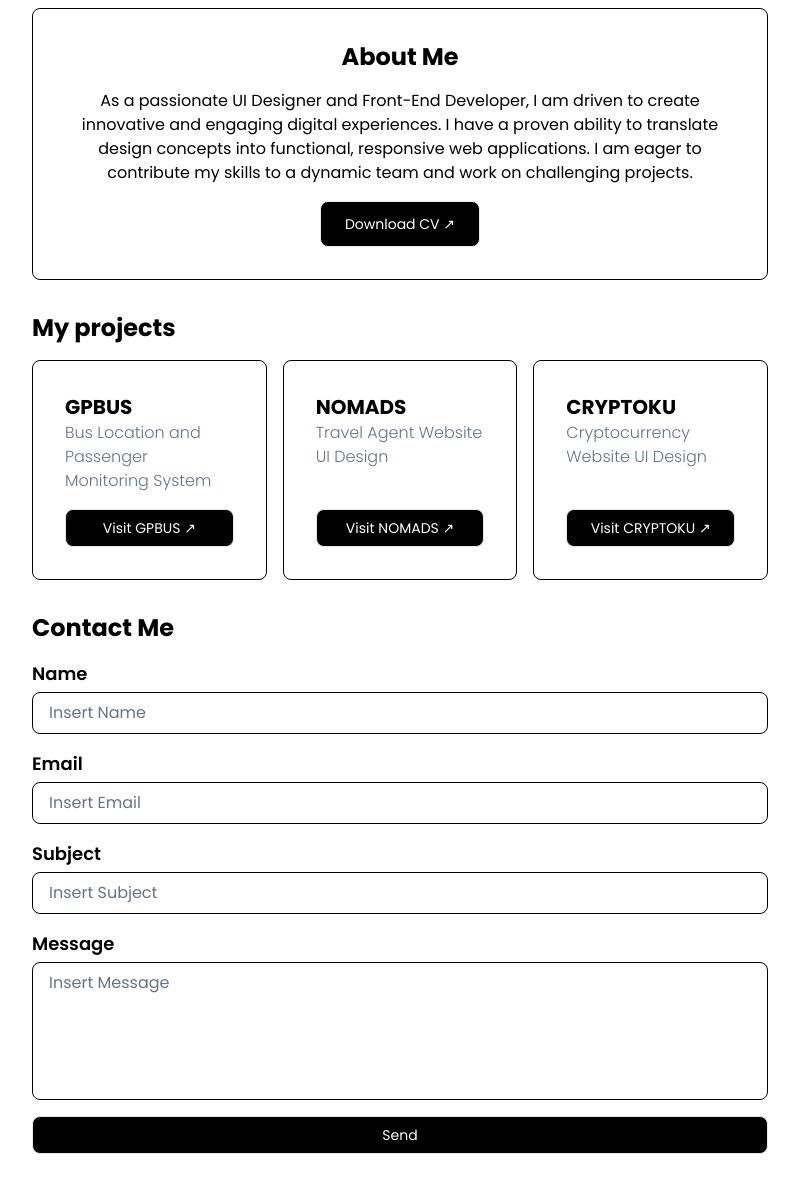
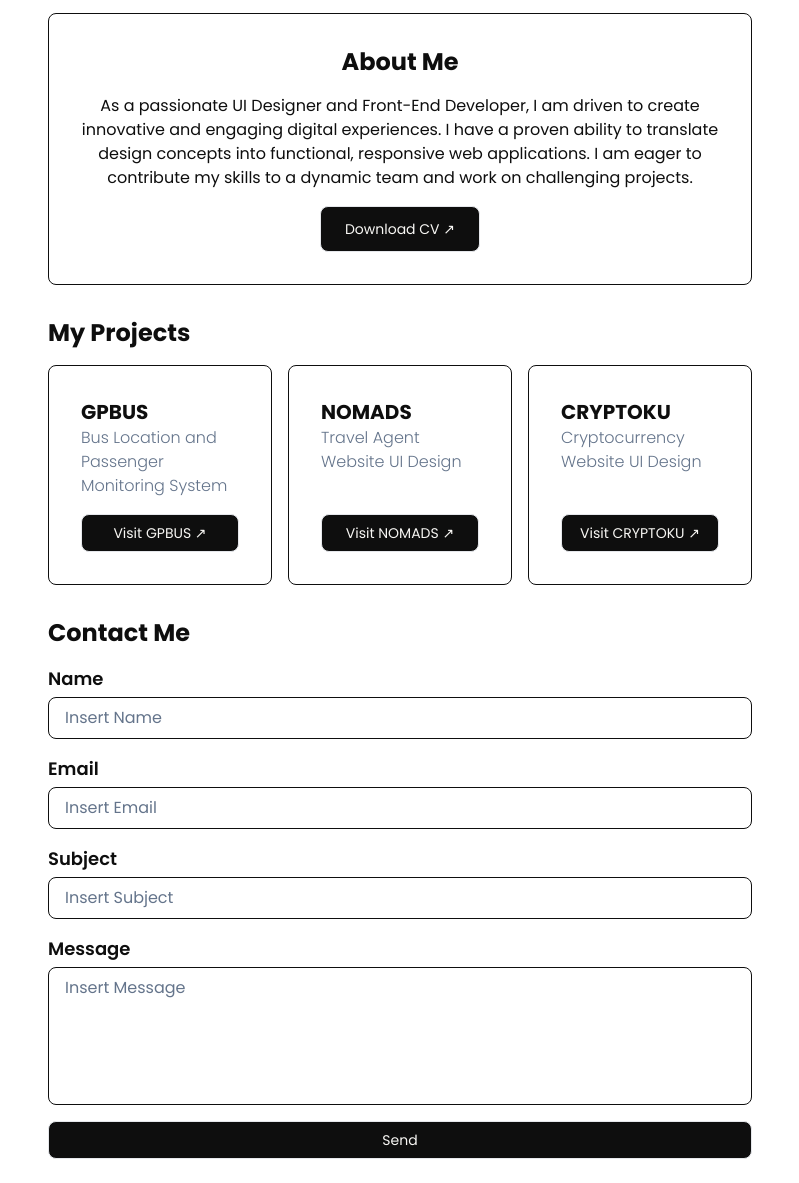
Before and after one commit to terjunnpayung/mywebsite, a website: page index.html in a window 1280 px wide. Shown: the part 508-1691 px from the top of the page, without its empty margins (240-1039 px from the left). Drawn offline with Linux system fonts and the light colour scheme.

Commit message:
update tailwind padding and color

```diff
--- a/index.html
+++ b/index.html
@@ -10,29 +10,30 @@
     <link rel="shortcut icon" href="dist/img/Slime Hejo Favicon.svg" type="image/x-icon">
 </head>
 
-<body class="font-poppins dark:bg-black">
-    <div id="mainContent" class="container flex flex-col gap-4 p-4 mx-auto">
+<body class="font-poppins dark:bg-[#0E0E0E]">
+    <div id="mainContent" class="container flex flex-col gap-4 p-4 mx-auto md:px-8 md:pt-8 md:pb-4">
         <!-- title -->
         <div class="flex items-center justify-between">
             <div class="flex items-center">
-                <h1 id="welcome" class="font-bold text-8xl dark:text-white">Hi</h1>
+                <h1 id="welcome" class="font-bold text-8xl dark:text-[#F8F7F4]">Hi</h1>
                 <h1 class="text-4xl">👋</h1>
             </div>
             <!-- dark mode toggle -->
             <button id="darkModeToggle"
-                class="px-4 py-2 text-sm text-white bg-black border border-black rounded-lg hover:bg-white hover:text-black hover:border hover:border-black hover:transition-all dark:text-black dark:bg-white dark:hover:bg-black dark:hover:text-white dark:hover:border dark:hover:border-white dark:border dark:border-white">DRK</button>
+                class="px-4 py-2 text-sm text-[#F8F7F4] bg-[#0E0E0E] border border-[#0E0E0E] rounded-lg hover:bg-[#F8F7F4] hover:text-[#0E0E0E] hover:border hover:border-[#0E0E0E] hover:transition-all dark:text-[#0E0E0E] dark:bg-[#F8F7F4] dark:hover:bg-[#0E0E0E] dark:hover:text-[#F8F7F4] dark:hover:border dark:hover:border-[#F8F7F4] dark:border dark:border-[#F8F7F4]">DRK</button>
         </div>
         <!-- profile -->
         <div class="flex flex-col flex-wrap gap-4 sm:flex-row lg:flex-row lg:flex-wrap">
             <!-- profile card -->
             <div id="profile"
-                class="bg-black border border-black rounded-lg p-10 flex flex-col items-center justify-center sm:flex-[1_0_calc(40%-16px)] dark:bg-white dark:border dark:border-white">
+                class="bg-[#0E0E0E] border border-[#0E0E0E] rounded-lg p-10 flex flex-col items-center justify-center sm:flex-[1_0_calc(40%-16px)] dark:bg-[#F8F7F4] dark:border dark:border-[#F8F7F4]">
                 <div class="overflow-hidden rounded-full">
                     <img class="rounded-full aspect-square w-28 hover:scale-[1.75] hover:transition-all hover:translate-y-[2rem]"
                         src="dist/img/FOTO JUNDI.jpg" alt="foto-profil">
                 </div>
-                <p class="pt-4 text-2xl font-semibold text-center text-white dark:text-black">Ismail Jundi</p>
-                <p class="text-sm font-light text-center text-white dark:text-black">UI Designer | Front-End Developer
+                <p class="pt-4 text-2xl font-semibold text-center text-[#F8F7F4] dark:text-[#0E0E0E]">Ismail Jundi</p>
+                <p class="text-sm font-light text-center text-[#F8F7F4] dark:text-[#0E0E0E]">UI Designer | Front-End
+                    Developer
                 </p>
                 <div class="flex gap-4 pt-4">
                     <a class="w-5 h-5 hover:motion-safe:animate-bounce dark:invert" href="https://github.com/uijunn"
@@ -51,57 +52,59 @@
             </div>
             <!-- description -->
             <div id="desc"
-                class="border border-black rounded-lg p-8 flex flex-col gap-4 items-center justify-center sm:flex-[1_0_calc(60%-16px)] dark:border-white">
-                <p class="text-lg text-center dark:text-white">I am currently a member of</p>
+                class="border border-[#0E0E0E] rounded-lg p-8 flex flex-col gap-4 items-center justify-center sm:flex-[1_0_calc(60%-16px)] dark:border-[#F8F7F4]">
+                <p class="text-[#0E0E0E] text-lg text-center dark:text-[#F8F7F4]">I am currently a member of</p>
                 <img class="invert dark:invert-0" src="dist/img/nulisproduktiv-logo.svg" alt="nulisproduktiv-logo">
-                <a class="px-4 py-2 text-sm text-center text-white bg-black border rounded-lg hover:bg-white hover:border-black hover:text-black hover:transition-all dark:text-black dark:bg-white dark:hover:bg-black dark:hover:border-white dark:hover:text-white"
+                <a class="px-4 py-2 text-sm text-center text-[#F8F7F4] bg-[#0E0E0E] border rounded-lg hover:bg-[#F8F7F4] hover:border-[#0E0E0E] hover:text-[#0E0E0E] hover:transition-all dark:text-[#0E0E0E] dark:bg-[#F8F7F4] dark:hover:bg-[#0E0E0E] dark:hover:border-[#F8F7F4] dark:hover:text-[#F8F7F4]"
                     href="https://instagram.com/nulisproduktiv" target="_blank">Visit
                     #nulisproduktiv &nearrow;</a>
             </div>
             <!-- about me -->
             <div id="aboutMe"
-                class="border border-black rounded-lg p-8 flex flex-col gap-4 items-center justify-center sm:flex-[1_0_calc(50%-16px)] dark:border-white">
-                <p class="text-2xl font-bold dark:text-white text-balance">About Me</p>
-                <p class="text-base text-center dark:text-white">As a passionate UI Designer and Front-End Developer, I
+                class="border border-[#0E0E0E] rounded-lg p-8 flex flex-col gap-4 items-center justify-center sm:flex-[1_0_calc(50%-16px)] dark:border-[#F8F7F4]">
+                <p class="text-2xl font-bold text-[#0E0E0E] dark:text-[#F8F7F4] text-balance">About Me</p>
+                <p class="text-[#0E0E0E] text-base text-center dark:text-[#F8F7F4]">As a passionate UI Designer and
+                    Front-End
+                    Developer, I
                     am driven to create innovative and engaging digital experiences. I have a proven ability to
                     translate design
                     concepts into
                     functional, responsive web applications. I am eager to contribute my skills to a dynamic team and
                     work on challenging
                     projects.</p>
-                <a class="px-6 py-3 text-sm text-center text-white bg-black border rounded-lg hover:bg-white hover:border-black hover:text-black hover:transition-all dark:text-black dark:bg-white dark:hover:bg-black dark:hover:border-white dark:hover:text-white"
+                <a class="px-6 py-3 text-sm text-center text-[#F8F7F4] bg-[#0E0E0E] border rounded-lg hover:bg-[#F8F7F4] hover:border-[#0E0E0E] hover:text-[#0E0E0E] hover:transition-all dark:text-[#0E0E0E] dark:bg-[#F8F7F4] dark:hover:bg-[#0E0E0E] dark:hover:border-[#F8F7F4] dark:hover:text-[#F8F7F4]"
                     href="https://drive.google.com/file/d/1kVnp-COCbdNL12nr72zTP2CdizfcMiwu/view?usp=sharing"
                     target="_blank">Download CV &nearr;</a>
             </div>
         </div>
         <!-- projects -->
-        <h2 class="mt-4 text-2xl font-bold dark:text-white">My projects</h2>
+        <h2 class="mt-4 text-[#0E0E0E] text-2xl font-bold dark:text-[#F8F7F4]">My Projects</h2>
         <div id="projects" class="flex flex-col gap-4 sm:flex-row sm:flex-wrap">
             <!-- GPBUS -->
             <div
-                class="border border-black rounded-lg p-8 flex flex-col justify-between sm:flex-[1_0_calc(50%-16px)] lg:flex-[1_0_calc(33.3%-16px)] dark:border-white">
+                class="border border-[#0E0E0E] rounded-lg p-8 flex flex-col justify-between sm:flex-[1_0_calc(50%-16px)] lg:flex-[1_0_calc(33.3%-16px)] dark:border-[#F8F7F4]">
                 <div class="flex flex-col pb-4">
-                    <p class="text-xl font-bold dark:text-white">GPBUS</p>
+                    <p class="text-[#0E0E0E] text-xl font-bold dark:text-[#F8F7F4]">GPBUS</p>
                     <p class="text-base font-light text-slate-500 dark:text-slate-400">Bus Location and Passenger
                         Monitoring System
                     </p>
                 </div>
                 <div class="flex">
-                    <a class="w-full px-4 py-2 text-sm text-center text-white bg-black border rounded-lg hover:bg-white hover:border-black hover:text-black hover:transition-all dark:text-black dark:bg-white dark:hover:bg-black dark:hover:border-white dark:hover:text-white"
+                    <a class="w-full px-4 py-2 text-sm text-center text-[#F8F7F4] bg-[#0E0E0E] border rounded-lg hover:bg-[#F8F7F4] hover:border-[#0E0E0E] hover:text-[#0E0E0E] hover:transition-all dark:text-[#0E0E0E] dark:bg-[#F8F7F4] dark:hover:bg-[#0E0E0E] dark:hover:border-[#F8F7F4] dark:hover:text-[#F8F7F4]"
                         href="https://gpbusbandung.web.app/" target="_blank">Visit
                         GPBUS &nearrow;</a>
                 </div>
             </div>
             <!-- NOMADS -->
             <div
-                class="border border-black rounded-lg p-8 flex flex-col justify-between sm:flex-[1_0_calc(50%-16px)] lg:flex-[1_0_calc(33.3%-16px)] dark:border-white">
+                class="border border-[#0E0E0E] rounded-lg p-8 flex flex-col justify-between sm:flex-[1_0_calc(50%-16px)] lg:flex-[1_0_calc(33.3%-16px)] dark:border-[#F8F7F4]">
                 <div class="flex flex-col pb-4">
-                    <p class="text-xl font-bold dark:text-white">NOMADS</p>
+                    <p class="text-[#0E0E0E] text-xl font-bold dark:text-[#F8F7F4]">NOMADS</p>
                     <p class="text-base font-light text-slate-500 dark:text-slate-400">Travel Agent Website UI Design
                     </p>
                 </div>
                 <div class="flex">
-                    <a class="w-full px-4 py-2 text-sm text-center text-white bg-black border rounded-lg hover:bg-white hover:border-black hover:text-black hover:transition-all dark:text-black dark:bg-white dark:hover:bg-black dark:hover:border-white dark:hover:text-white"
+                    <a class="w-full px-4 py-2 text-sm text-center text-[#F8F7F4] bg-[#0E0E0E] border rounded-lg hover:bg-[#F8F7F4] hover:border-[#0E0E0E] hover:text-[#0E0E0E] hover:transition-all dark:text-[#0E0E0E] dark:bg-[#F8F7F4] dark:hover:bg-[#0E0E0E] dark:hover:border-[#F8F7F4] dark:hover:text-[#F8F7F4]"
                         href="https://www.figma.com/proto/zJgsY8HW1xleuA7ci6RqoK/BWA-Fullstack-Web-Dev?type=design&node-id=1-2&t=L2G1Nrnl56Anv4wN-8&scaling=scale-down-width&page-id=0%3A1&starting-point-node-id=1%3A2&hide-ui=1"
                         target="_blank">Visit
                         NOMADS &nearrow;</a>
@@ -109,14 +112,14 @@
             </div>
             <!-- CRYPTOKU -->
             <div
-                class="border border-black rounded-lg p-8 flex flex-col justify-between sm:flex-[1_0_calc(50%-16px)] lg:flex-[1_0_calc(33.3%-16px)] dark:border-white">
+                class="border border-[#0E0E0E] rounded-lg p-8 flex flex-col justify-between sm:flex-[1_0_calc(50%-16px)] lg:flex-[1_0_calc(33.3%-16px)] dark:border-[#F8F7F4]">
                 <div class="flex flex-col pb-4">
-                    <p class="text-xl font-bold dark:text-white">CRYPTOKU</p>
+                    <p class="text-[#0E0E0E] text-xl font-bold dark:text-[#F8F7F4]">CRYPTOKU</p>
                     <p class="text-base font-light text-slate-500 dark:text-slate-400">Cryptocurrency Website UI Design
                     </p>
                 </div>
                 <div class="flex">
-                    <a class="w-full px-4 py-2 text-sm text-center text-white bg-black border rounded-lg hover:bg-white hover:border-black hover:text-black hover:transition-all dark:text-black dark:bg-white dark:hover:bg-black dark:hover:border-white dark:hover:text-white"
+                    <a class="w-full px-4 py-2 text-sm text-center text-[#F8F7F4] bg-[#0E0E0E] border rounded-lg hover:bg-[#F8F7F4] hover:border-[#0E0E0E] hover:text-[#0E0E0E] hover:transition-all dark:text-[#0E0E0E] dark:bg-[#F8F7F4] dark:hover:bg-[#0E0E0E] dark:hover:border-[#F8F7F4] dark:hover:text-[#F8F7F4]"
                         href="https://www.figma.com/proto/59KLVGpAMhAG60liTf1nah/UI-UX-Dibimbing-Course?node-id=2-2&starting-point-node-id=2%3A2&hide-ui=1&t=vIwCowOjqEkxQh3r-8"
                         target="_blank">Visit
                         CRYPTOKU &nearrow;</a>
@@ -124,39 +127,41 @@
             </div>
         </div>
         <!-- contact -->
-        <h2 class="mt-4 text-2xl font-bold dark:text-white">Contact Me</h2>
+        <h2 class="text-[#0E0E0E] mt-4 text-2xl font-bold dark:text-[#F8F7F4]">Contact Me</h2>
         <div id="contact" class="flex flex-col">
             <!-- Form -->
             <form id="contactForm" action="https://formspree.io/f/xjkbrewn" method="POST" class="flex flex-col gap-4">
                 <!-- input name -->
                 <div class="flex flex-col gap-1 input-data">
-                    <label class="text-lg font-semibold dark:text-white" for="fullName">Name</label>
+                    <label class="text-[#0E0E0E] text-lg font-semibold dark:text-[#F8F7F4]" for="fullName">Name</label>
                     <input type="text" id="fullName" name="fullName" placeholder="Insert Name" required
-                        class="w-full px-4 py-2 text-base border border-black rounded-lg dark:bg-black dark:border-white dark:text-white placeholder:text-slate-500">
+                        class="w-full px-4 py-2 text-base border border-[#0E0E0E] rounded-lg dark:bg-[#0E0E0E] dark:border-[#F8F7F4] dark:text-[#F8F7F4] placeholder:text-slate-500">
                 </div>
                 <!-- input email -->
                 <div class="flex flex-col gap-1 input-data">
-                    <label class="text-lg font-semibold dark:text-white" for="email">Email</label>
+                    <label class="text-[#0E0E0E] text-lg font-semibold dark:text-[#F8F7F4]" for="email">Email</label>
                     <input type="email" id="email" name="email" placeholder="Insert Email" required
-                        class="w-full px-4 py-2 text-base border border-black rounded-lg dark:bg-black dark:border-white dark:text-white placeholder:text-slate-500">
+                        class="w-full px-4 py-2 text-base border border-[#0E0E0E] rounded-lg dark:bg-[#0E0E0E] dark:border-[#F8F7F4] dark:text-[#F8F7F4] placeholder:text-slate-500">
                 </div>
                 <!-- input subject -->
                 <div class="flex flex-col gap-1 input-data">
-                    <label class="text-lg font-semibold dark:text-white" for="subject">Subject</label>
+                    <label class="text-[#0E0E0E] text-lg font-semibold dark:text-[#F8F7F4]"
+                        for="subject">Subject</label>
                     <input type="text" id="subject" name="subject" placeholder="Insert Subject" required
-                        class="w-full px-4 py-2 text-base border border-black rounded-lg dark:bg-black dark:border-white dark:text-white placeholder:text-slate-500">
+                        class="w-full px-4 py-2 text-base border border-[#0E0E0E] rounded-lg dark:bg-[#0E0E0E] dark:border-[#F8F7F4] dark:text-[#F8F7F4] placeholder:text-slate-500">
                 </div>
                 <!-- input message -->
                 <div class="flex flex-col gap-1 input-data">
-                    <label class="text-lg font-semibold dark:text-white" for="message">Message</label>
+                    <label class="text-[#0E0E0E] text-lg font-semibold dark:text-[#F8F7F4]"
+                        for="message">Message</label>
                     <textarea type="text" id="message" name="message" cols="30" rows="5" placeholder="Insert Message"
-                        class="w-full px-4 py-2 text-base border border-black rounded-lg resize-none dark:bg-black dark:border-white dark:text-white placeholder:text-slate-500"></textarea>
+                        class="w-full px-4 py-2 text-base border border-[#0E0E0E] rounded-lg resize-none dark:bg-[#0E0E0E] dark:border-[#F8F7F4] dark:text-[#F8F7F4] placeholder:text-slate-500"></textarea>
                 </div>
                 <!-- submit button -->
                 <button type="submit"
-                    class="px-4 py-2 text-sm text-center text-white bg-black border rounded-lg hover:bg-white hover:border-black hover:text-black hover:transition-all dark:text-black dark:bg-white dark:hover:bg-black dark:hover:border-white dark:hover:text-white">Send</button>
+                    class="px-4 py-2 text-sm text-center text-[#F8F7F4] bg-[#0E0E0E] border rounded-lg hover:bg-[#F8F7F4] hover:border-[#0E0E0E] hover:text-[#0E0E0E] hover:transition-all dark:text-[#0E0E0E] dark:bg-[#F8F7F4] dark:hover:bg-[#0E0E0E] dark:hover:border-[#F8F7F4] dark:hover:text-[#F8F7F4]">Send</button>
                 <div
-                    class="w-6 h-6 mx-auto mt-4 ease-linear border-4 border-t-4 border-black rounded-full dark:border-white border-t-white loader dark:border-t-black">
+                    class="w-6 h-6 mx-auto mt-4 ease-linear border-4 border-t-4 border-[#0E0E0E] rounded-full dark:border-[#F8F7F4] border-t-[#F8F7F4] loader dark:border-t-[#0E0E0E]">
                 </div>
             </form>
         </div>
@@ -170,13 +175,13 @@
                 alt="spotify-music-2" width="100%" height="352" loading="lazy"></iframe>
         </div>
         <!-- footer -->
-        <div id="footer" class="text-[10px] text-center dark:text-white">
+        <div id="footer" class="text-[10px] text-center dark:text-[#F8F7F4]">
             ISMAIL JUNDI 2024 &copy;
         </div>
     </div>
     <!-- back to top -->
     <a href="#mainContent" id="back-to"
-        class="fixed hidden px-3 py-1 text-white bg-black border border-black rounded-lg bottom-4 right-4 hover:text-black hover:bg-white hover:border-black dark:text-black dark:bg-white dark:border-white dark:hover:text-white dark:hover:bg-black dark:hover:border-white">&uarr;</a>
+        class="fixed hidden px-3 py-1 text-[#F8F7F4] bg-[#0E0E0E] border border-[#0E0E0E] rounded-lg bottom-4 right-4 hover:text-[#0E0E0E] hover:bg-[#F8F7F4] hover:border-[#0E0E0E] dark:text-[#0E0E0E] dark:bg-[#F8F7F4] dark:border-[#F8F7F4] dark:hover:text-[#F8F7F4] dark:hover:bg-[#0E0E0E] dark:hover:border-[#F8F7F4]">&uarr;</a>
     <!-- script -->
     <script src="app.js"></script>
     <script src="script.js"></script>
```
Also changed, not shown: dist/output.css.
